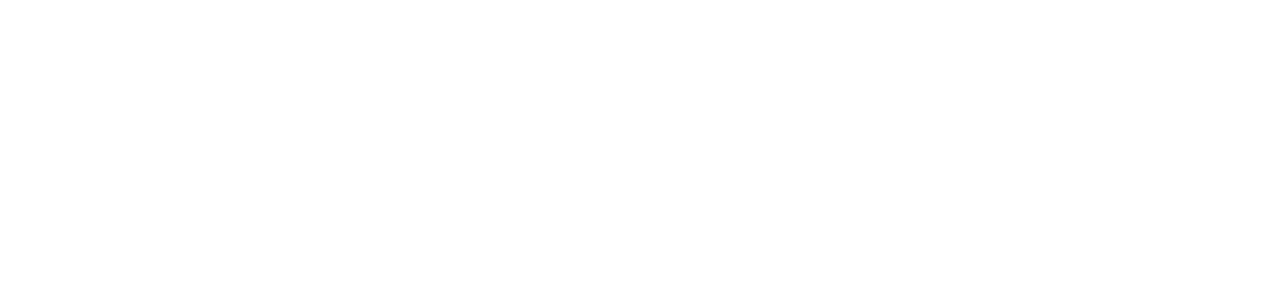
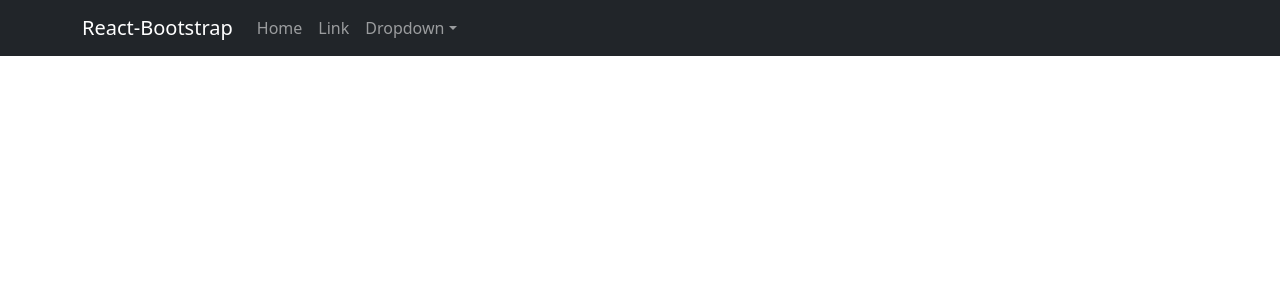
Before and after one commit to LemonDrop847/thefullbellyproject_web, a React (Create React App) app: page / in a window 1280 px wide. Shown: the top 300 px of the page. Built offline with nearby package versions, Linux system fonts and the light colour scheme.

Commit message:
Navbar added

```diff
--- a/package.json
+++ b/package.json
@@ -8,6 +8,7 @@
     "@testing-library/user-event": "^13.5.0",
     "bootstrap": "^5.2.3",
     "react": "^18.2.0",
+    "react-bootstrap": "^2.7.2",
     "react-dom": "^18.2.0",
     "react-router-dom": "^6.9.0",
     "react-scripts": "^5.0.1",
--- a/src/App.js
+++ b/src/App.js
@@ -1,9 +1,18 @@
-import logo from './logo.svg';
+// import logo from './logo.svg';
+import { BrowserRouter as Router,Routes, Route } from 'react-router-dom';
 import './App.css';
+import 'bootstrap/dist/css/bootstrap.min.css';
+import NavBar from './components/Navbar';
 
 function App() {
   return (
     <div className="App">
+      <NavBar/>
+      <Router>
+        <Routes>
+
+        </Routes>
+      </Router>
     </div>
   );
 }
--- /dev/null
+++ b/src/components/Navbar.jsx
@@ -0,0 +1,33 @@
+import Container from 'react-bootstrap/Container';
+import Nav from 'react-bootstrap/Nav';
+import Navbar from 'react-bootstrap/Navbar';
+import NavDropdown from 'react-bootstrap/NavDropdown';
+const NavBar = () => {
+    return (
+        <Navbar sticky="top" bg="dark" variant="dark" expand="lg">
+            <Container>
+                <Navbar.Brand href="#home">React-Bootstrap</Navbar.Brand>
+                <Navbar.Toggle aria-controls="basic-navbar-nav" />
+                <Navbar.Collapse id="basic-navbar-nav">
+                <Nav className="me-auto">
+                    <Nav.Link href="#home">Home</Nav.Link>
+                    <Nav.Link href="#link">Link</Nav.Link>
+                    <NavDropdown title="Dropdown" id="basic-nav-dropdown">
+                    <NavDropdown.Item href="#action/3.1">Action</NavDropdown.Item>
+                    <NavDropdown.Item href="#action/3.2">
+                        Another action
+                    </NavDropdown.Item>
+                    <NavDropdown.Item href="#action/3.3">Something</NavDropdown.Item>
+                    <NavDropdown.Divider />
+                    <NavDropdown.Item href="#action/3.4">
+                        Separated link
+                    </NavDropdown.Item>
+                    </NavDropdown>
+                </Nav>
+                </Navbar.Collapse>
+            </Container>
+        </Navbar>
+     );
+}
+
+export default NavBar;
```
Also changed, not shown: 1 other file (tests, documents, lock files or other folders).
